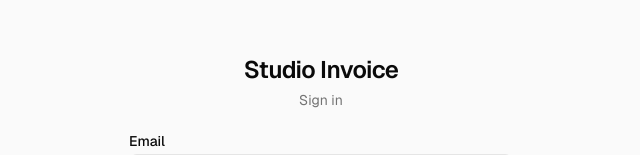
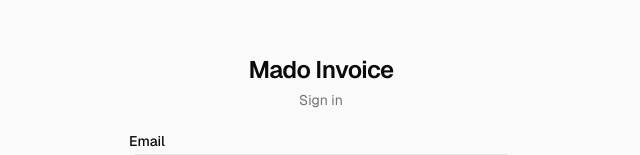
Before and after one commit to turnisan-code/mado-invoice, a Next.js app: page /login in a window 1280 px wide. Shown: the part 218-373 px from the top of the page, without its empty margins (319-959 px from the left). Built offline with nearby package versions, Linux system fonts and the light colour scheme.

Commit message:
Rename app to Mado Invoice

```diff
--- a/src/app/(auth)/login/page.tsx
+++ b/src/app/(auth)/login/page.tsx
@@ -28,7 +28,7 @@ export default function LoginPage() {
     <div className="min-h-screen flex items-center justify-center bg-neutral-50">
       <div className="w-full max-w-sm space-y-6">
         <div className="space-y-1 text-center">
-          <h1 className="text-2xl font-semibold tracking-tight">Studio Invoice</h1>
+          <h1 className="text-2xl font-semibold tracking-tight">Mado Invoice</h1>
           <p className="text-sm text-neutral-500">Sign in</p>
         </div>
         <form onSubmit={handleLogin} className="space-y-4">
--- a/src/app/layout.tsx
+++ b/src/app/layout.tsx
@@ -6,8 +6,8 @@ import { Toaster } from "@/components/ui/sonner";
 const geist = Geist({ subsets: ["latin"] });
 
 export const metadata: Metadata = {
-  title: "Studio Invoice",
-  description: "Invoicing for Treehouse Studios",
+  title: "Mado Invoice",
+  description: "Invoicing for Mado",
 };
 
 export default function RootLayout({ children }: { children: React.ReactNode }) {
--- a/src/components/layout/Sidebar.tsx
+++ b/src/components/layout/Sidebar.tsx
@@ -33,7 +33,7 @@ export default function Sidebar() {
   return (
     <aside className="w-56 shrink-0 flex flex-col h-screen sticky top-0 border-r border-neutral-200 bg-white">
       <div className="px-5 py-5 border-b border-neutral-100">
-        <span className="font-semibold text-sm tracking-wide">Studio Invoice</span>
+        <span className="font-semibold text-sm tracking-wide">Mado Invoice</span>
       </div>
       <nav className="flex-1 py-3 px-2 space-y-0.5">
         {nav.map(({ href, label, icon: Icon }) => (
```
